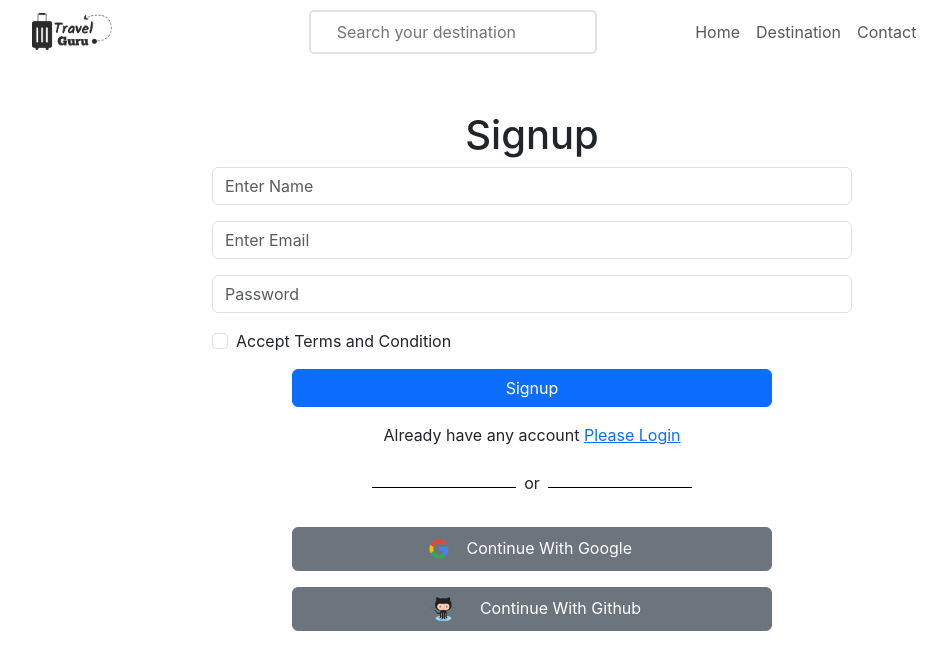
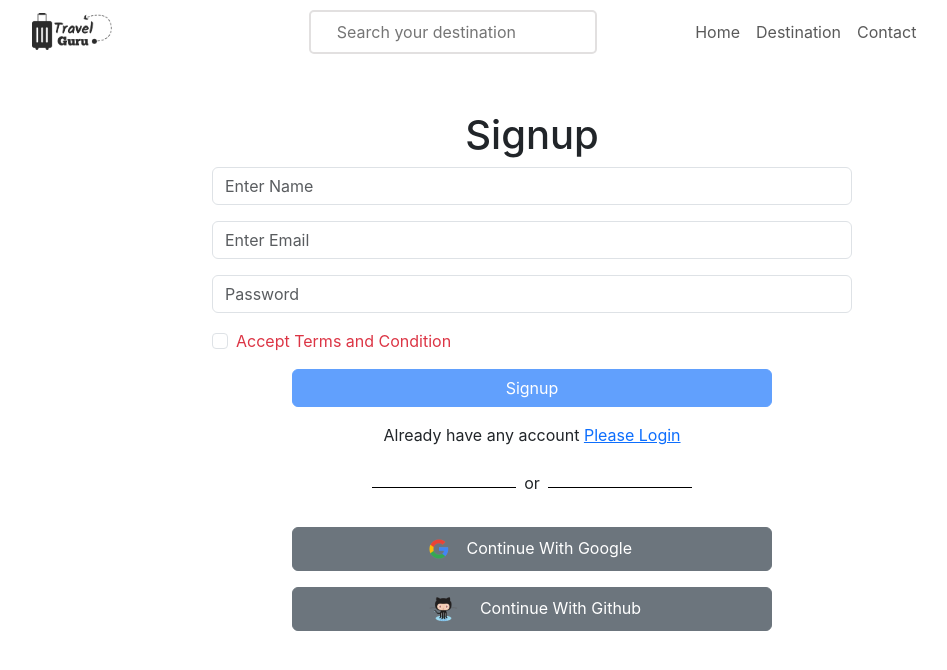
Before and after one commit to sabrinaahmednitu/Travel-Guru, a React (Create React App) app: page /registration in a window 1280 px wide. Shown: the top 670 px of the page, without its empty margins (108-1055 px from the left). Built offline with nearby package versions, Linux system fonts and the light colour scheme; no server answers.

Commit message:
checkbox

```diff
--- a/src/Pages/Registration/Registration.js
+++ b/src/Pages/Registration/Registration.js
@@ -9,6 +9,10 @@ import { useState } from 'react';
 
 const Registration = () => {
   const [agree, setAgree] = useState('false');
+
+
+
+
   const [createUserWithEmailAndPassword, user, loading, error] =
     useCreateUserWithEmailAndPassword(auth);
 
@@ -18,14 +22,15 @@ const Registration = () => {
 
   const navigate = useNavigate('');
 
-  const handleForm = async (event) => {
+  const handleRegForm =(event) => {
     event.preventDefault();
     const name = NameRef.current.value;
     const email = EmailRef.current.value;
     const password = PassRef.current.value;
     console.log(name, email, password);
-
-    await createUserWithEmailAndPassword(name, email, password);
+    if (agree) {
+      createUserWithEmailAndPassword(name, email, password);
+    }
   };
 
   const navigateToLogin = (event) => {
@@ -46,7 +51,7 @@ const Registration = () => {
       <PageTitle title="SignUp"></PageTitle>
       <h1 className="text-center">Signup</h1>
 
-      <Form onSubmit={handleForm}>
+      <Form onSubmit={handleRegForm}>
         <Form.Group className="mb-3" controlId="formBasicName">
           <Form.Control ref={NameRef} type="text" placeholder="Enter Name" />
         </Form.Group>
@@ -60,9 +65,15 @@ const Registration = () => {
         </Form.Group>
 
         <Form.Group className="mb-3" controlId="formBasicCheckbox">
-          <Form.Check type="checkbox" label="Accept Terms and Condition" />
+          <Form.Check
+            onClick={() => setAgree(!agree)}
+            className={agree ?  'text-danger' : 'text-success' }
+            type="checkbox"
+            label="Accept Terms and Condition"
+          />
         </Form.Group>
         <Button
+          disabled={agree}
           className="d-block mx-auto w-75"
           variant="primary"
           type="submit"
```
